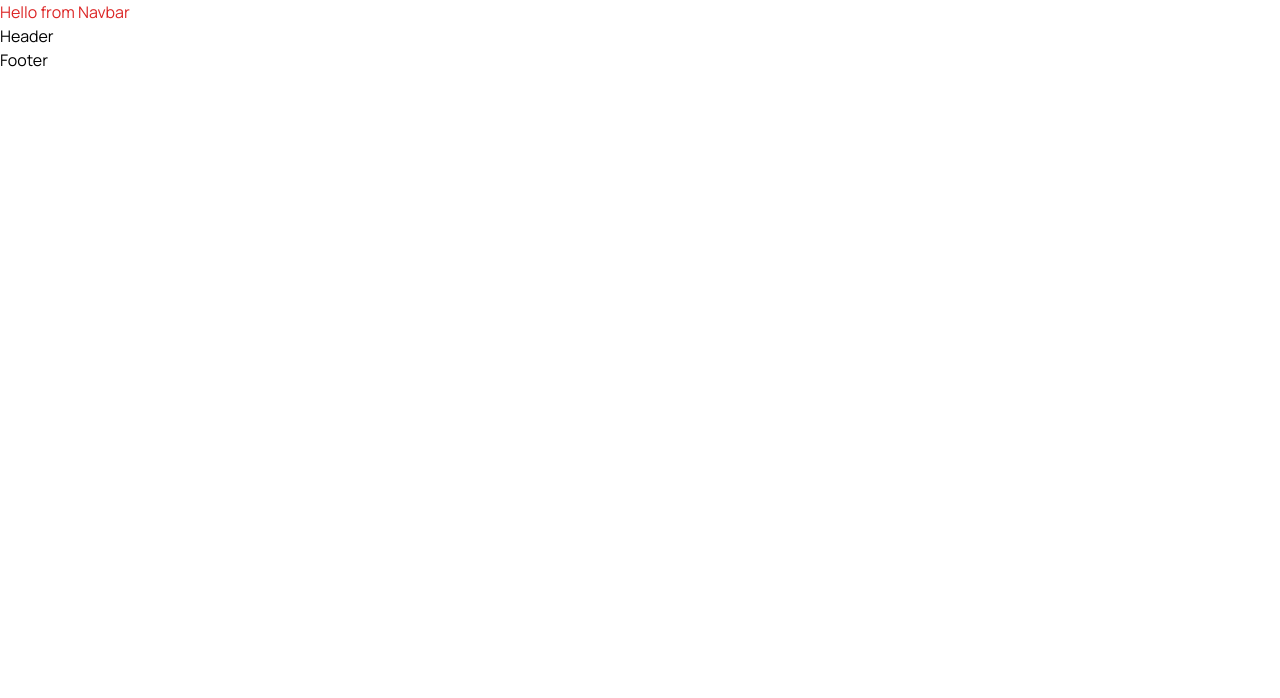
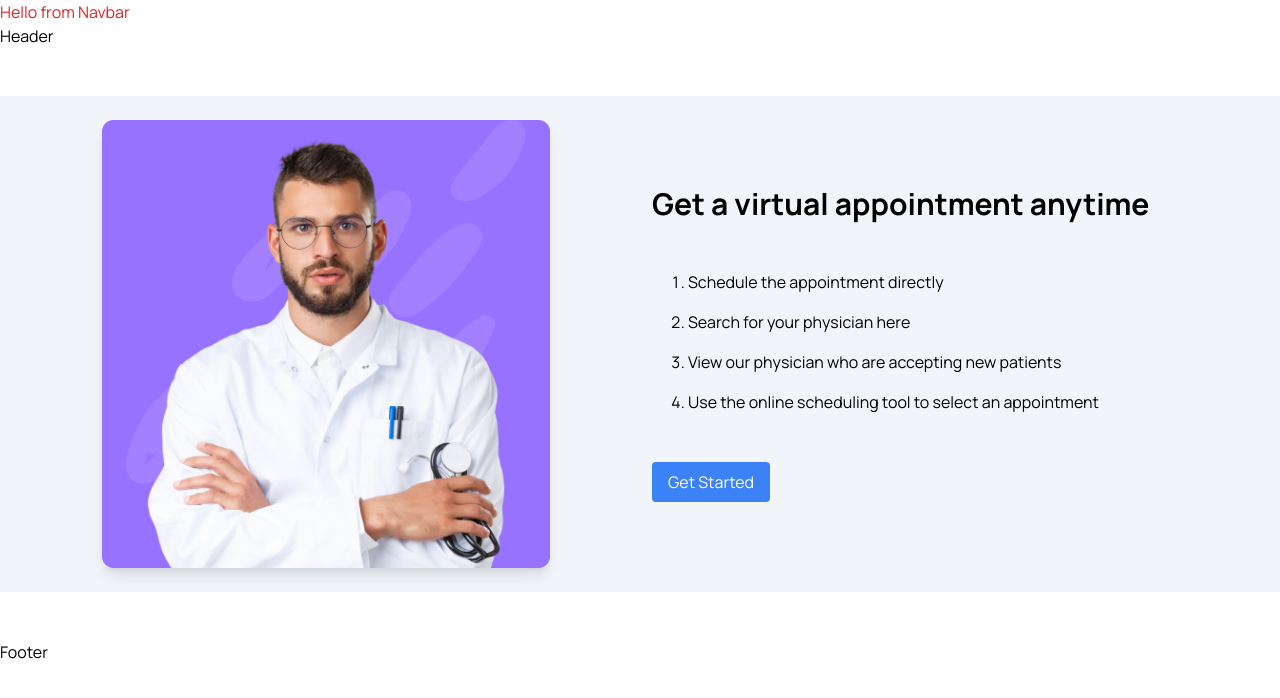
Before and after one commit to cgpakay/medibridge_frontend, a React (Vite) app: page / in a window 1280 px wide. Shown: the top 698 px of the page. Built offline with nearby package versions, Linux system fonts and the light colour scheme; the HTML template or start-up script is replaced by a standard one.

Commit message:
Structuring and adding the get a virtual apointment seciont at hom page: Adding section img, header h3, bullet points, get started btn.

```diff
--- a/src/App.jsx
+++ b/src/App.jsx
@@ -2,7 +2,11 @@ import "./App.css";
 import Layout from "./layout/Layout";
 
 function App() {
-  return <Layout />;
+  return (
+    <>
+      <Layout />
+    </>
+  );
 }
 
 export default App;
--- a/src/pages/Home.jsx
+++ b/src/pages/Home.jsx
@@ -1,7 +1,39 @@
 import React from "react";
 
 const Home = () => {
-  return <div></div>;
+  return (
+    <>
+      {/*======= Get virtual appointment ======== */}
+
+      <section className="flex flex-col md:flex-row items-center justify-center my-12 p-6 bg-slate-100">
+        <div className="md:w-1/2 flex justify-center">
+          <img
+            src="src/assets/images/feature-img.png"
+            alt="Doctor"
+            className="w-full h-auto md:max-w-md rounded-lg shadow-lg"
+          />
+        </div>
+        <div className="md:w-1/2 mt-6 md:mt-0 md:ml-6">
+          <h3 className="text-3xl font-bold mb-12">
+            Get a virtual appointment anytime
+          </h3>
+          <ol className="list-decimal pl-5 space-y-4 ml-4 mb-12">
+            <li>Schedule the appointment directly</li>
+            <li>Search for your physician here</li>
+            <li>View our physician who are accepting new patients</li>
+            <li>Use the online scheduling tool to select an appointment</li>
+          </ol>
+          <div className="flex md:justify-start justify-center">
+            <button className="px-4 py-2 bg-blue-500 text-white rounded hover:bg-blue-600">
+              Get Started
+            </button>
+          </div>
+        </div>
+      </section>
+
+      {/*======= Get virtual appointment ======== */}
+    </>
+  );
 };
 
 export default Home;
```
